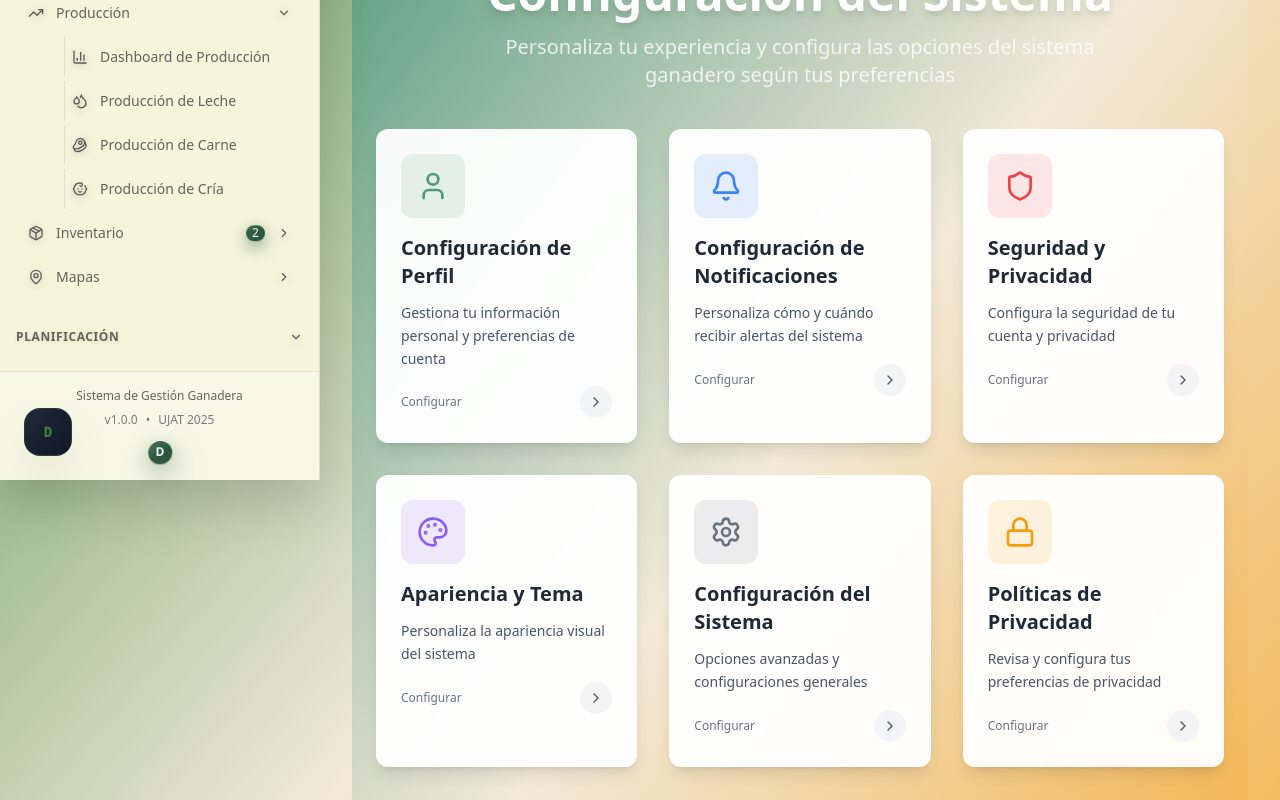
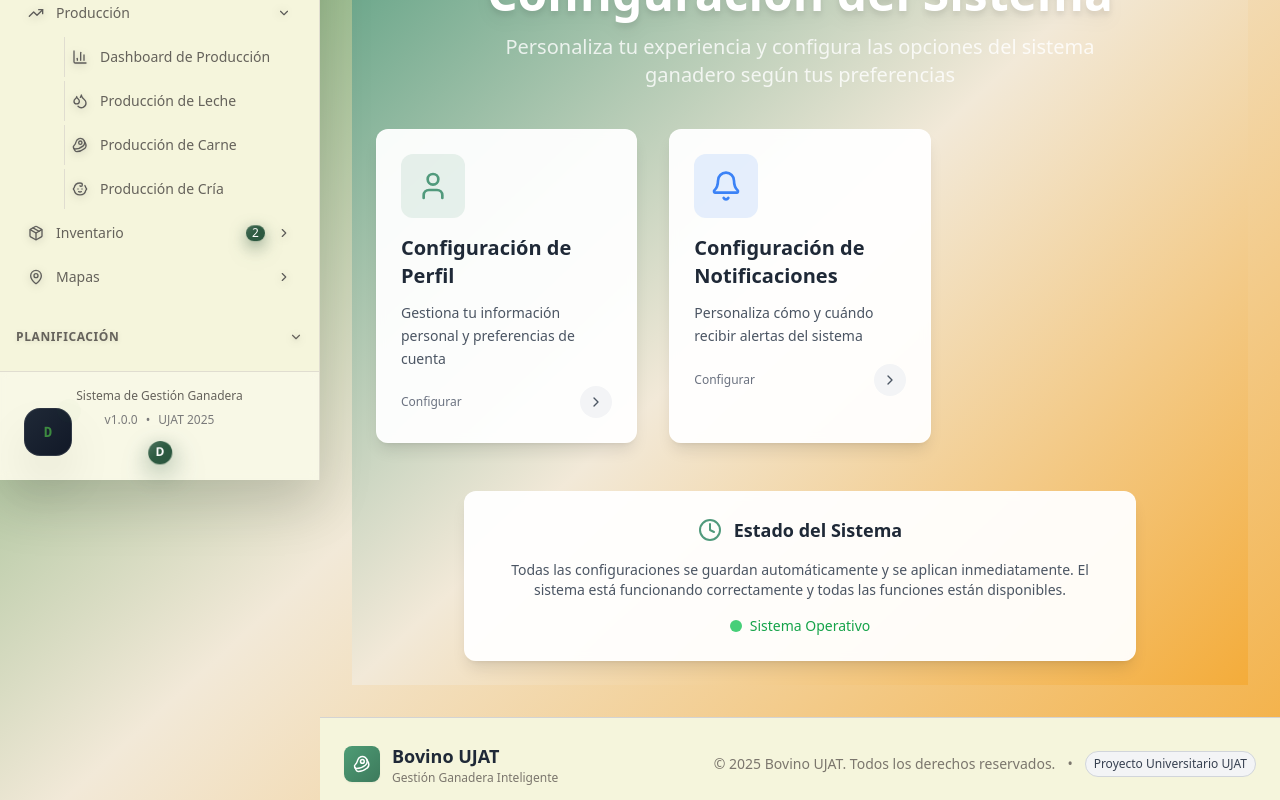
Before and after one commit to Dhamar7-Torres/bovino, a React (Vite) app: page /settings in a window 1280 px wide. Shown: the part 320-1120 px from the top of the page. Built offline with nearby package versions, Linux system fonts and the light colour scheme; a web font is replaced by a local one.

Commit message:
configuración lista

```diff
--- a/src/pages/settings/SettingsPage.tsx
+++ b/src/pages/settings/SettingsPage.tsx
@@ -4,11 +4,8 @@
   Settings,
   User,
   Bell,
-  Shield,
   ArrowLeft,
   ChevronRight,
-  Palette,
-  Lock,
   Clock
 } from 'lucide-react';
 import { CSS_CLASSES } from '../../components/layout';
@@ -41,34 +38,6 @@
       icon: Bell,
       color: '#3b82f6'
     },
-    {
-      id: 'security',
-      title: 'Seguridad y Privacidad',
-      description: 'Configura la seguridad de tu cuenta y privacidad',
-      icon: Shield,
-      color: '#ef4444'
-    },
-    {
-      id: 'appearance',
-      title: 'Apariencia y Tema',
-      description: 'Personaliza la apariencia visual del sistema',
-      icon: Palette,
-      color: '#8b5cf6'
-    },
-    {
-      id: 'system',
-      title: 'Configuración del Sistema',
-      description: 'Opciones avanzadas y configuraciones generales',
-      icon: Settings,
-      color: '#6b7280'
-    },
-    {
-      id: 'privacy',
-      title: 'Políticas de Privacidad',
-      description: 'Revisa y configura tus preferencias de privacidad',
-      icon: Lock,
-      color: '#f59e0b'
-    }
   ];
 
   return (
```
